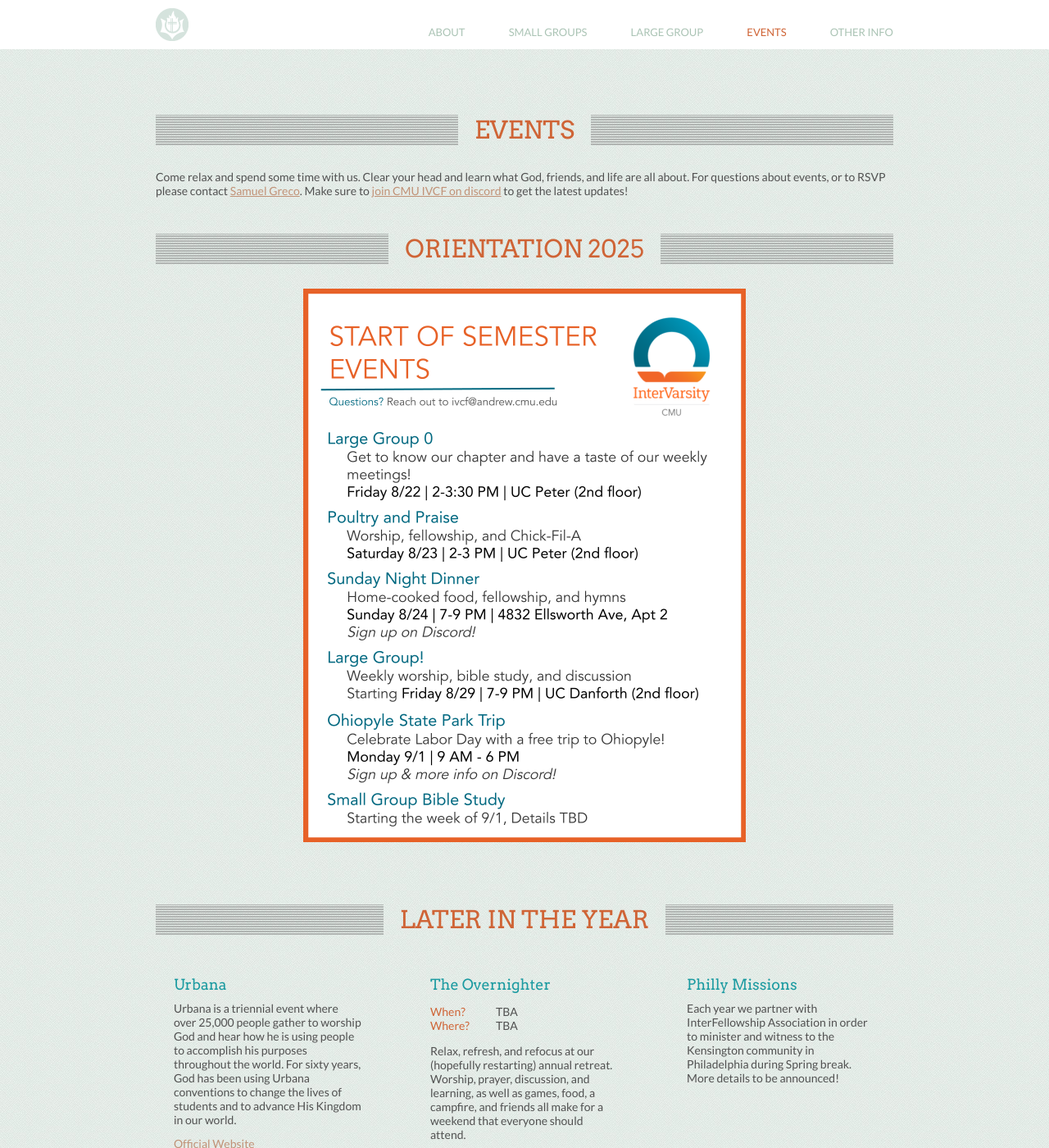
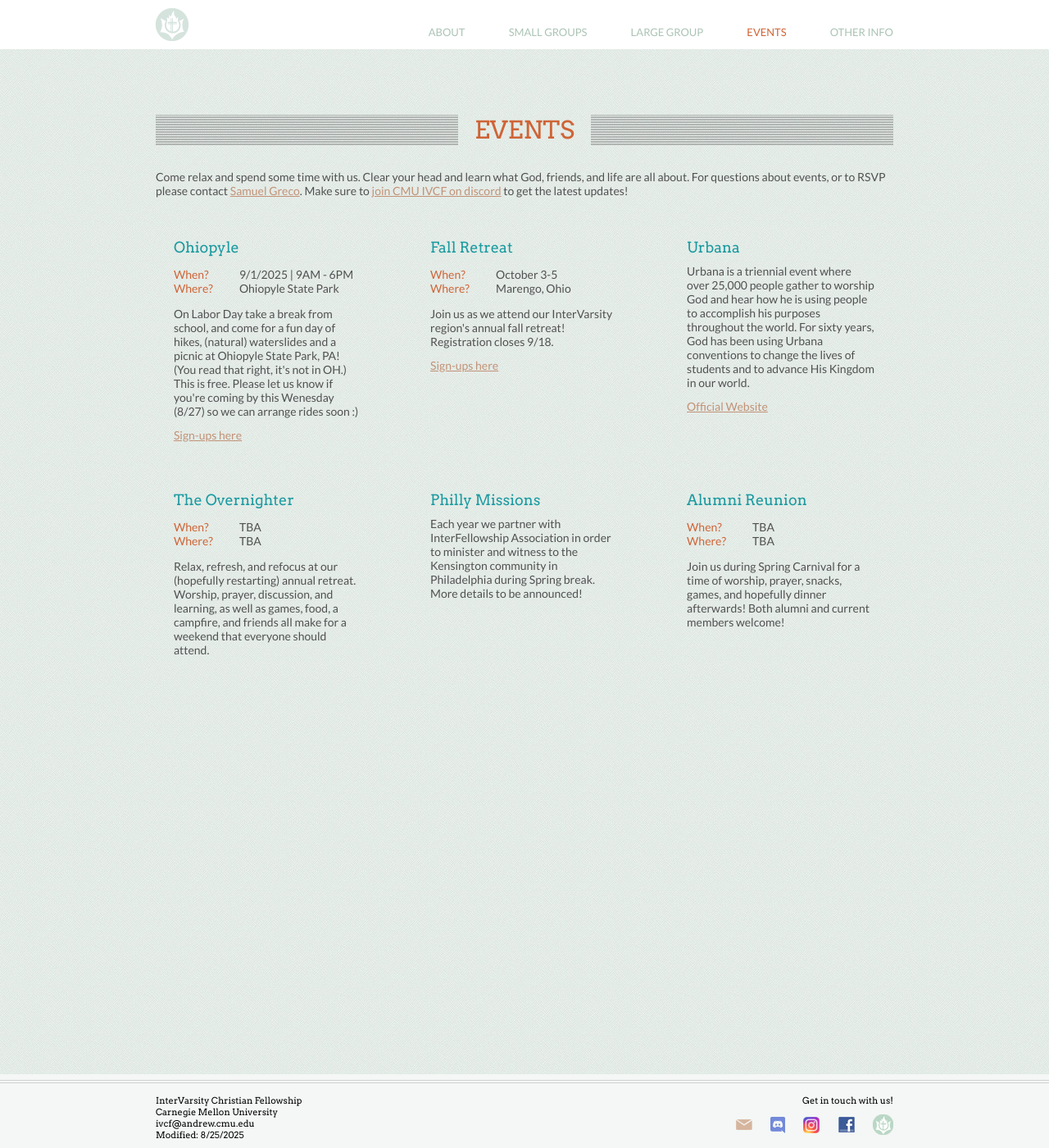
Before and after one commit to ivcf-cmu/ivcf-cmu.github.io, a Jekyll site: the page built from events.md, in a window 1280 px wide and 1400 px high. Shown: the whole window at 82% size. Built offline with Jekyll 4.4.1, drawn with Linux system fonts in a browser that asks for light colours.

Commit message:
Updated Events Page to remove O-week and add fall retreat

```diff
--- a/_includes/footer.html
+++ b/_includes/footer.html
@@ -4,7 +4,7 @@
 			InterVarsity Christian Fellowship<br />
 			Carnegie Mellon University<br />
 			ivcf@andrew.cmu.edu<br />
-			Updated: 8/8/2025
+			Modified: 8/25/2025
 		</div>
 		<div class="contactlinks">
 			<div class="contactblurb">Get in touch with us!</div>
--- a/events.md
+++ b/events.md
@@ -7,20 +7,38 @@
 <p>
 Come relax and spend some time with us. Clear your head and learn what God, friends, and life are all about. For questions about events, or to RSVP please contact <a href="mailto:samuelgr@andrew.cmu.edu">Samuel Greco</a>. Make sure to <a href="https://discord.gg/Af8Y8Zn" target="_blank">join CMU IVCF on discord</a> to get the latest updates!
 
-<br/><br/><br/>
-<header class="section-header">
-	<h1>Orientation 2025</h1>
-</header>
-
-<img src="images/recruitment_2025.png" style="width:60%; margin-left: auto; margin-right: auto; display: block;"/>
-
-<br/><br/><br/><br/>
-<header class="section-header">
-	<h1>Later in the Year</h1>
-</header>
 
 <div class="content-events">
 	<div class="cogs">
+
+		<div class="tricolumn">
+			<h2>Ohiopyle</h2>
+			<dl>
+				<dt>When?&nbsp;</dt><dd>9/1/2025 | 9AM - 6PM</dd>
+				<dt>Where?&nbsp;</dt><dd>Ohiopyle State Park</dd>
+			</dl>
+			<p>
+				On Labor Day take a break from school, and come for a fun day of hikes, (natural) waterslides and a picnic at Ohiopyle State Park, PA! (You read that right, it's not in OH.) This is free. Please let us know if you're coming by this Wenesday (8/27) so we can arrange rides soon :)
+
+			</p>
+			<a href="https://forms.gle/Vrmds4qMH5HHX2PC8" target="_blank">
+			  Sign-ups here
+			</a>
+		</div>
+
+		<div class="tricolumn">
+			<h2>Fall Retreat</h2>
+			<dl>
+				<dt>When?&nbsp;</dt><dd>October 3-5</dd>
+				<dt>Where?&nbsp;</dt><dd>Marengo, Ohio</dd>
+			</dl>
+			<p>
+				Join us as we attend our InterVarsity region's annual fall retreat! Registration closes 9/18.
+			</p>
+			<a href="https://riversandrails.intervarsity.org/fall-retreat-2025.html" target="_blank">
+			  Sign-ups here
+			</a>
+		</div>
 
 		<div class="tricolumn">
 			<h2>Urbana</h2>
```
